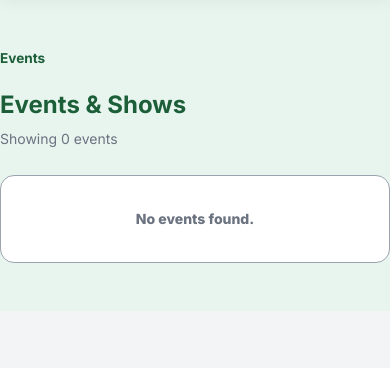
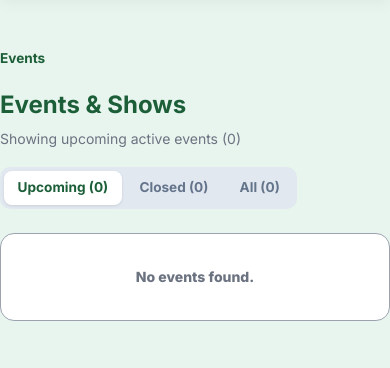
Before and after one commit to Zekkenstillworthy/Zootique, a Flask app: page /visitor/events in a window 390 px wide. Shown: the part 60-428 px from the top of the page. Run offline with Flask 3, Linux system fonts and the light colour scheme; some libraries are stand-ins or nearby versions; some web fonts are replaced.

Commit message:
Enhance bookings, add-ons multi-selection, events auto-expiry, and profile mobile number

```diff
--- a/blueprints/visitor/routes.py
+++ b/blueprints/visitor/routes.py
@@ -1262,8 +1262,28 @@ def events():
         # Admin events are zoo-scoped; do the same here (exclude global NULL zoo events).
         query = query.filter(Event.zoo_id == selected_zoo_id)
 
-    events = query.order_by(Event.id.asc()).all()
-    return render_template("visitor/events.html", events=events)
+    events_list = query.order_by(Event.id.asc()).all()
+    filter_mode = (request.args.get("filter") or "upcoming").strip().lower()
+
+    upcoming_events = [e for e in events_list if not e.is_past]
+    past_events = [e for e in events_list if e.is_past]
+
+    if filter_mode == "past":
+        filtered_events = past_events
+    elif filter_mode == "all":
+        filtered_events = events_list
+    else:
+        filter_mode = "upcoming"
+        filtered_events = upcoming_events
+
+    return render_template(
+        "visitor/events.html",
+        events=filtered_events,
+        all_count=len(events_list),
+        upcoming_count=len(upcoming_events),
+        past_count=len(past_events),
+        current_filter=filter_mode,
+    )
 
 @visitor_bp.get("/services")
 def services():
@@ -1551,6 +1571,7 @@ def profile():
             full_name = (request.form.get("full_name") or "").strip()
             email = (request.form.get("email") or "").strip().lower()
             username = (request.form.get("username") or "").strip() or None
+            phone = (request.form.get("phone") or "").strip() or None
 
             if not full_name:
                 flash("Full name is required.", "error")
@@ -1577,6 +1598,7 @@ def profile():
                     user.profile_image = uploaded_url
 
             user.full_name = full_name
+            user.phone = phone
             db.session.commit()
             session["full_name"] = user.full_name
             flash("Profile updated.", "success")
--- a/templates/visitor/events.html
+++ b/templates/visitor/events.html
@@ -11,16 +11,29 @@
 
         <div style="display:flex; justify-content:space-between; align-items:flex-end; gap: 1rem; flex-wrap: wrap; margin-bottom: 1.5rem;">
             <div>
-                <h1 style="margin: 0; font-size: 2rem; color: var(--primary);">Events & Shows</h1>
-                <p style="margin: 0.25rem 0 0; color: var(--text-muted);">Showing {{ events|length }} event{% if events|length != 1 %}s{% endif %}</p>
+                <h1 style="margin: 0; font-size: 2rem; color: var(--primary);">Events &amp; Shows</h1>
+                <p style="margin: 0.25rem 0 0; color: var(--text-muted);">
+                    {% if current_filter == 'past' %}Showing concluded events{% elif current_filter == 'all' %}Showing all scheduled events{% else %}Showing upcoming active events{% endif %} ({{ events|length }})
+                </p>
+            </div>
+            <div style="display:inline-flex; background:#e2e8f0; padding:4px; border-radius:10px; gap:4px; font-size:0.85rem; font-weight:700;">
+                <a href="{{ url_for('visitor.events', filter='upcoming') }}" style="text-decoration:none; padding:0.4rem 0.85rem; border-radius:8px; transition:all 0.15s ease; {% if current_filter == 'upcoming' %}background:white; color:var(--primary); box-shadow:0 1px 3px rgba(0,0,0,0.1);{% else %}color:#64748b;{% endif %}">
+                    Upcoming ({{ upcoming_count }})
+                </a>
+                <a href="{{ url_for('visitor.events', filter='past') }}" style="text-decoration:none; padding:0.4rem 0.85rem; border-radius:8px; transition:all 0.15s ease; {% if current_filter == 'past' %}background:white; color:var(--primary); box-shadow:0 1px 3px rgba(0,0,0,0.1);{% else %}color:#64748b;{% endif %}">
+                    Closed ({{ past_count }})
+                </a>
+                <a href="{{ url_for('visitor.events', filter='all') }}" style="text-decoration:none; padding:0.4rem 0.85rem; border-radius:8px; transition:all 0.15s ease; {% if current_filter == 'all' %}background:white; color:var(--primary); box-shadow:0 1px 3px rgba(0,0,0,0.1);{% else %}color:#64748b;{% endif %}">
+                    All ({{ all_count }})
+                </a>
             </div>
         </div>
 
         <div class="visitor-card-grid" style="display: grid; grid-template-columns: repeat(auto-fit, minmax(240px, 1fr)); gap: 1.25rem;">
             {% for event in events %}
             {% set banner = (event.banner_url or event.image_url) %}
-            <div style="background: white; border: 1px solid var(--border); border-radius: 14px; overflow: hidden; display:flex; flex-direction:column;">
-                <div style="height: 200px; background: var(--border-light);">
+            <div style="background: white; border: 1px solid var(--border); border-radius: 14px; overflow: hidden; display:flex; flex-direction:column; {% if event.is_past %}opacity:0.85;{% endif %}">
+                <div style="height: 200px; background: var(--border-light); position:relative;">
                     {% if banner %}
                         <img src="{{ banner }}" alt="" onerror="this.onerror=null;this.style.display='none';" style="width: 100%; height: 100%; object-fit: cover; display:block;" />
                     {% else %}
@@ -28,9 +41,25 @@
                             No image
                         </div>
                     {% endif %}
+                    {% if event.is_past %}
+                    <div style="position:absolute; top:12px; right:12px; background:rgba(185,28,28,0.92); color:#ffffff; font-size:0.75rem; font-weight:800; padding:4px 10px; border-radius:20px; backdrop-filter:blur(4px); display:flex; align-items:center; gap:5px;">
+                        <i class="fa-solid fa-lock"></i> Closed
+                    </div>
+                    {% endif %}
                 </div>
                 <div style="padding: 1.25rem; display:flex; flex-direction:column; gap: 0.5rem; flex: 1;">
-                    <div style="color: var(--text-muted); font-size: 0.8rem; font-weight: 800; text-transform: uppercase;">{{ event.type or 'Event' }}</div>
+                    <div style="display:flex; justify-content:space-between; align-items:center; gap:0.5rem;">
+                        <div style="color: var(--text-muted); font-size: 0.8rem; font-weight: 800; text-transform: uppercase;">{{ event.type or 'Event' }}</div>
+                        {% if event.is_past %}
+                        <span style="background: #fee2e2; color: #b91c1c; border: 1px solid #fecaca; border-radius: 999px; padding: 2px 8px; font-size: 0.72rem; font-weight: 800; display: inline-flex; align-items: center; gap: 4px;">
+                            <i class="fa-solid fa-lock"></i> Closed
+                        </span>
+                        {% else %}
+                        <span style="background: #dcfce7; color: #15803d; border: 1px solid #bbf7d0; border-radius: 999px; padding: 2px 8px; font-size: 0.72rem; font-weight: 800; display: inline-flex; align-items: center; gap: 4px;">
+                            <i class="fa-solid fa-circle-check"></i> Open
+                        </span>
+                        {% endif %}
+                    </div>
                     <div style="font-weight: 900; color: var(--text); font-size: 1.1rem;">{{ event.name }}</div>
                     <div style="display:flex; gap: 1rem; flex-wrap: wrap; color: var(--text-muted); font-size: 0.9rem; margin-top: 0.2rem;">
                         <span><i class="fa-regular fa-calendar" style="color: var(--primary);"></i> {{ event.date or event.time or 'TBA' }}</span>
@@ -39,11 +68,17 @@
                         {% endif %}
                     </div>
                     <div style="margin-top: auto; padding-top: 0.85rem; border-top: 1px solid var(--border-light); display: flex; justify-content: flex-end;">
+                        {% if event.is_past %}
+                        <span class="btn" style="background: #f1f5f9; color: #94a3b8; border: 1px solid #cbd5e1; padding: 0.5rem 1.1rem; border-radius: 10px; font-weight: 800; font-size: 0.88rem; cursor: not-allowed; display: inline-flex; align-items: center; gap: 0.45rem;">
+                            <i class="fa-solid fa-calendar-xmark"></i> Event Closed
+                        </span>
+                        {% else %}
                         <a href="{{ url_for('visitor.my_bookings', event=event.name, event_id=event.id, event_time=(event.date or event.time or '')) }}#new-booking"
                            class="btn"
                            style="background: var(--primary); color: white; border: none; padding: 0.5rem 1.1rem; border-radius: 10px; font-weight: 800; font-size: 0.88rem; text-decoration: none; display: inline-flex; align-items: center; gap: 0.45rem; box-shadow: 0 2px 8px rgba(20,56,35,0.2); transition: transform 0.15s ease;">
                             <i class="fa-regular fa-calendar-check"></i> Book Event
                         </a>
+                        {% endif %}
                     </div>
                 </div>
             </div>
```
Also changed, not shown: models.py (+24 -0 lines), templates/animal_farm_admin/events.html (+7 -1 lines), templates/visitor/bookings.html (+60 -31 lines), templates/visitor/profile.html (+5 -2 lines).
